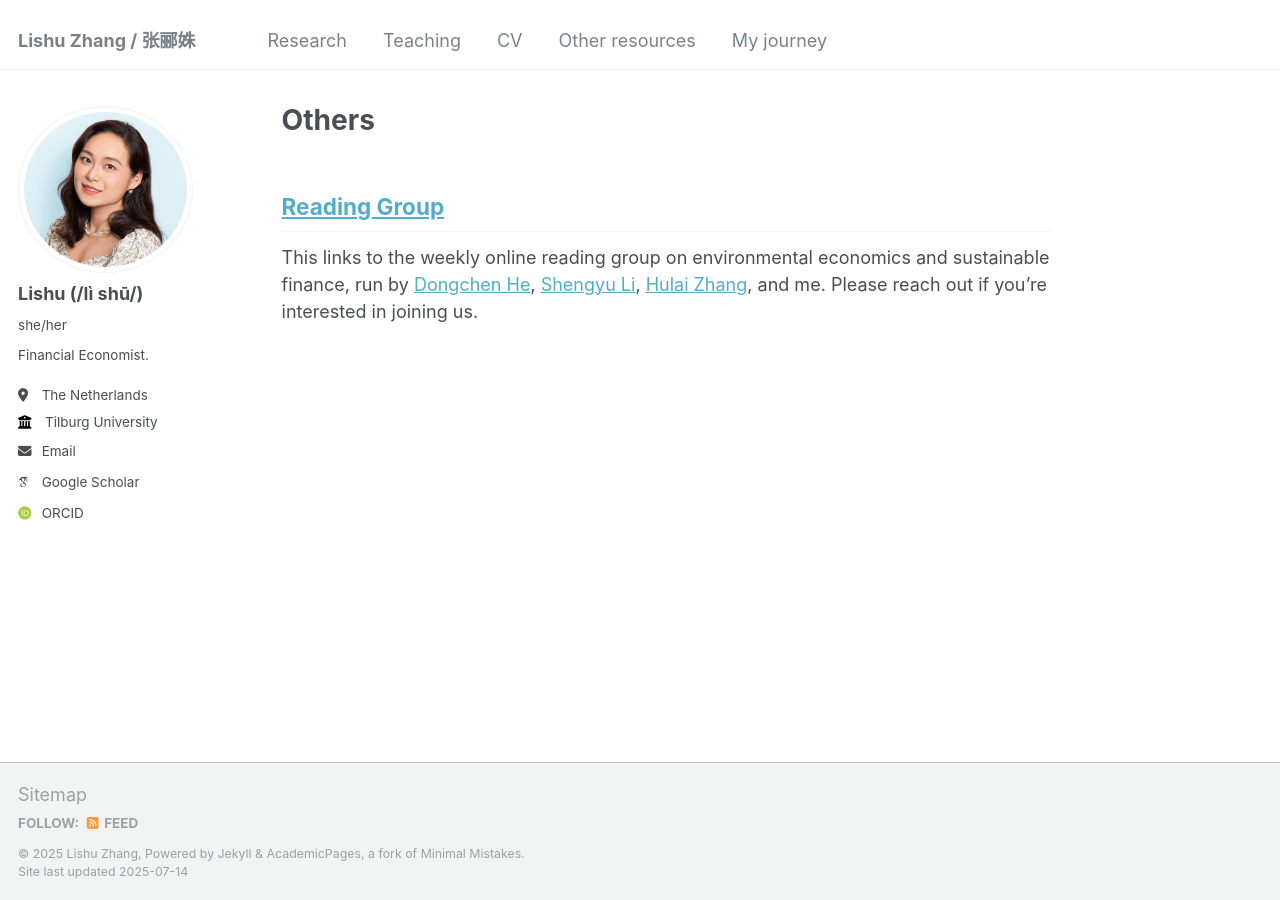
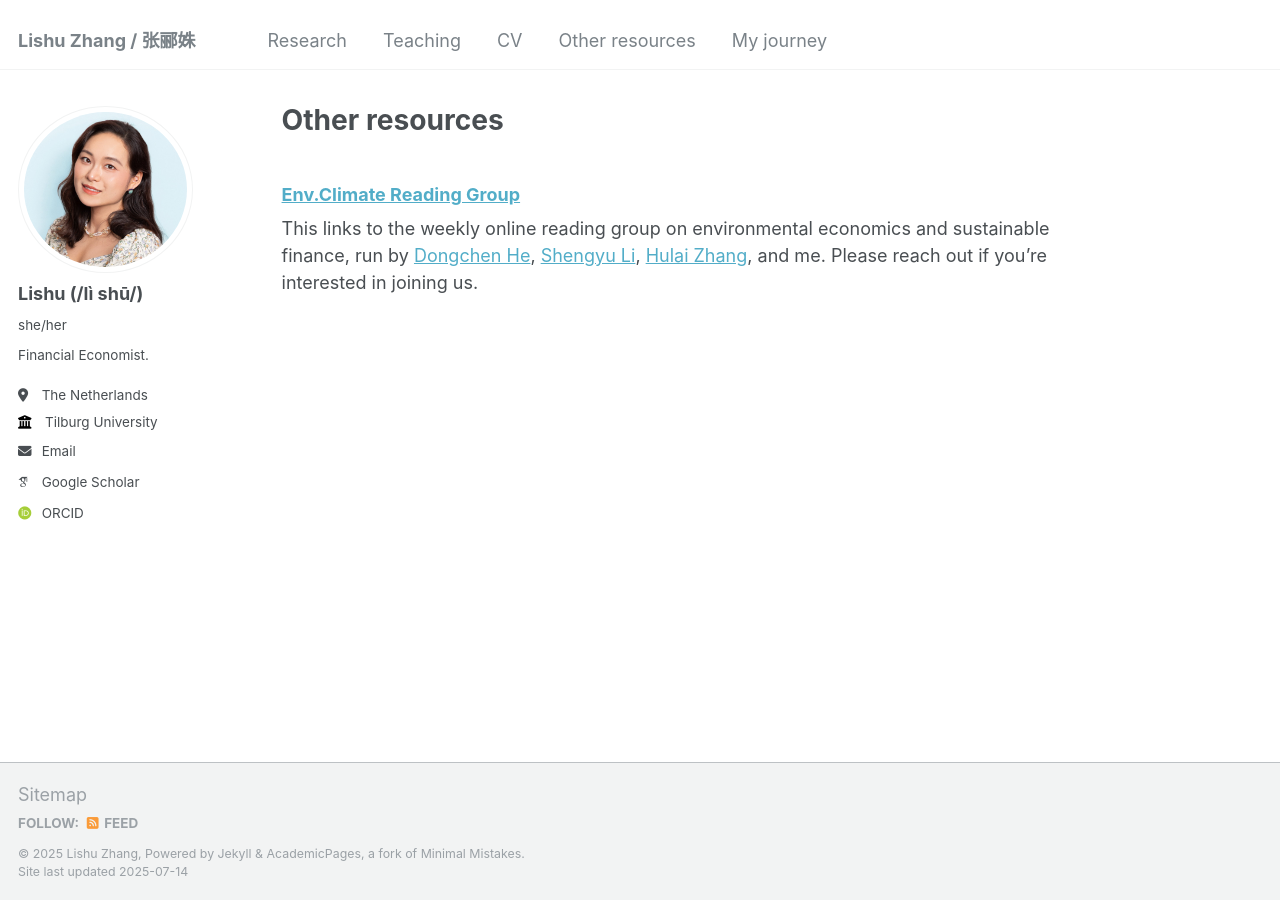
Before and after one commit to LishuZ/LishuZ.github.io, a Jekyll site: the page built from _pages/terms.md, in a window 1280 px wide. Built offline with Jekyll 4.4.1, drawn with Linux system fonts in a browser that asks for light colours; some web fonts are replaced.

Commit message:
Update terms.md

```diff
--- a/_pages/terms.md
+++ b/_pages/terms.md
@@ -1,11 +1,11 @@
 ---
 permalink: /resources/
-title: "Others"
+title: "Other resources"
 author_profile: true
 redirect_from:
   - /about/
   - /about.html
 ---
 
-## [Reading Group](https://www.kdocs.cn/l/cfjbuzzQjTKH)
+### [Env.Climate Reading Group](https://www.kdocs.cn/l/cfjbuzzQjTKH)
 This links to the weekly online reading group on environmental economics and sustainable finance, run by [Dongchen He](https://dongchen-he.github.io/), [Shengyu Li](https://www.tilburguniversity.edu/staff/s-li_11), [Hulai Zhang](https://hulaizh.github.io/index.html), and me. Please reach out if you’re interested in joining us.
```
